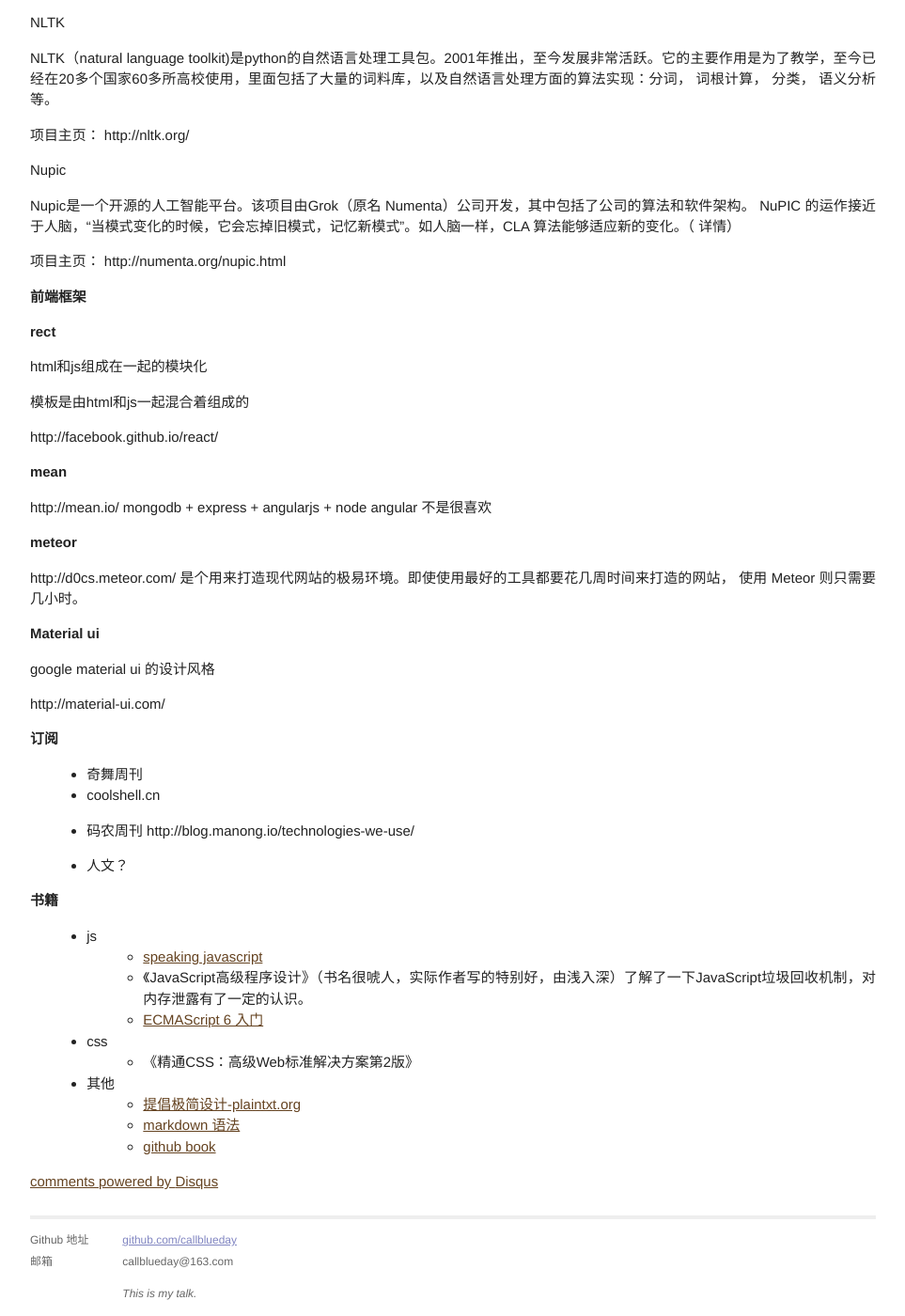
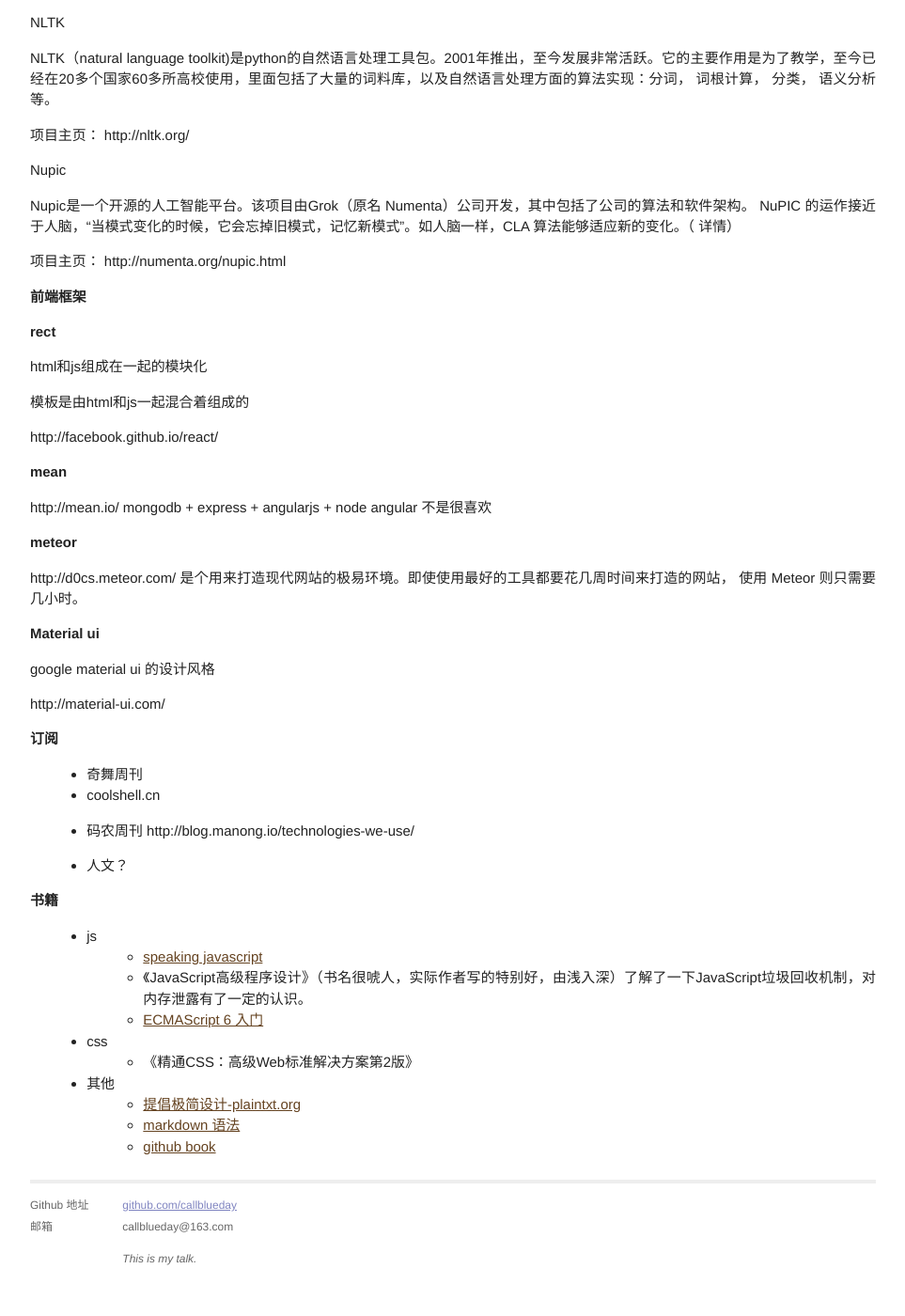
Before and after one commit to callblueday/blog, a Jekyll site: the page built from resource.md, in a window 1280 px wide and 1400 px high, scrolled down 6481 px. Shown: the whole window at 94% size, without its empty margins (158-1121 px from the left). Built offline with Jekyll 4.4.1, drawn with Linux system fonts in a browser that asks for light colours; Markdown is read by kramdown in place of the engine named in the settings; comment, search, counter and statistics services are not loaded; after the commit the page ends 7843 px from its top, so only the background shows below that.

Commit message:
更换评论插件为友言

```diff
--- a/_layouts/post.html
+++ b/_layouts/post.html
@@ -11,7 +11,12 @@
 </div>
 
 <div class="comments" style="margin-top: 10px;">
-  <div id="disqus_thread"></div>
+  <!-- UY BEGIN -->
+<div id="uyan_frame"></div>
+<script type="text/javascript" src="http://v2.uyan.cc/code/uyan.js?uid=2007353"></script>
+<!-- UY END -->
+
+  <!-- <div id="disqus_thread"></div>
   <script type="text/javascript">
       /* * * CONFIGURATION VARIABLES: EDIT BEFORE PASTING INTO YOUR WEBPAGE * * */
       var disqus_shortname = 'callblueday'; // required: replace example with your forum shortname
@@ -24,5 +29,5 @@
       })();
   </script>
   <noscript>Please enable JavaScript to view the <a href="http://disqus.com/?ref_noscript">comments powered by Disqus.</a></noscript>
-  <a href="http://disqus.com" class="dsq-brlink">comments powered by <span class="logo-disqus">Disqus</span></a>
+  <a href="http://disqus.com" class="dsq-brlink">comments powered by <span class="logo-disqus">Disqus</span></a> -->
 </div>
--- a/css/main.css
+++ b/css/main.css
@@ -6,7 +6,7 @@
 
 
 * {
-  box-sizing: border-box
+  /*box-sizing: border-box*/
 }
 
 /* Global Reset */
```
